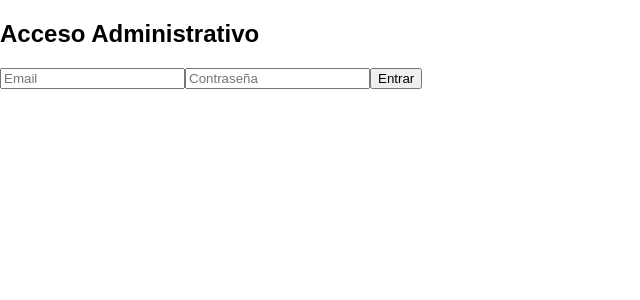
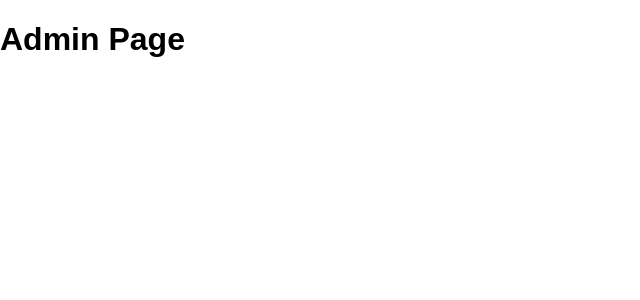
Before and after one commit to Sergio26956/aquazone-web, a Next.js app: page /administrador in a window 1280 px wide. Shown: the top 300 px of the page, without its empty margins (0-640 px from the left). Built offline with nearby package versions, Linux system fonts and the light colour scheme.

Commit message:
Update index.jsx

```diff
--- a/src/pages/administrador/index.jsx
+++ b/src/pages/administrador/index.jsx
@@ -1,45 +1,14 @@
-import { useState } from 'react';
-import { signInWithEmailAndPassword } from 'firebase/auth';
-import { auth } from '../../firebase/config';
+import React from 'react';
+import firebase from '../../firebase/config';
 
-export default function AdminLogin() {
-  const [email, setEmail] = useState('');
-  const [password, setPassword] = useState('');
-
-  const handleLogin = async (e) => {
-    e.preventDefault();
-    try {
-      await signInWithEmailAndPassword(auth, email, password);
-      alert('Acceso concedido');
-    } catch (error) {
-      alert('Error: ' + error.message);
-    }
-  };
-
+const AdminPage = () => {
+  // Tu código aquí
   return (
-    <div className="min-h-screen flex items-center justify-center bg-gradient-to-r from-blue-600 to-blue-900">
-      <form onSubmit={handleLogin} className="bg-white p-8 rounded-lg shadow-lg w-96">
-        <h2 className="text-2xl font-bold mb-6 text-center">Acceso Administrativo</h2>
-        <input
-          type="email"
-          placeholder="Email"
-          value={email}
-          onChange={(e) => setEmail(e.target.value)}
-          className="w-full p-2 mb-4 border rounded"
-          required
-        />
-        <input
-          type="password"
-          placeholder="Contraseña"
-          value={password}
-          onChange={(e) => setPassword(e.target.value)}
-          className="w-full p-2 mb-4 border rounded"
-          required
-        />
-        <button type="submit" className="w-full bg-blue-600 text-white p-2 rounded hover:bg-blue-700">
-          Entrar
-        </button>
-      </form>
+    <div>
+      <h1>Admin Page</h1>
+      {/* Contenido adicional para la página de administrador */}
     </div>
   );
-}
+};
+
+export default AdminPage;
```
